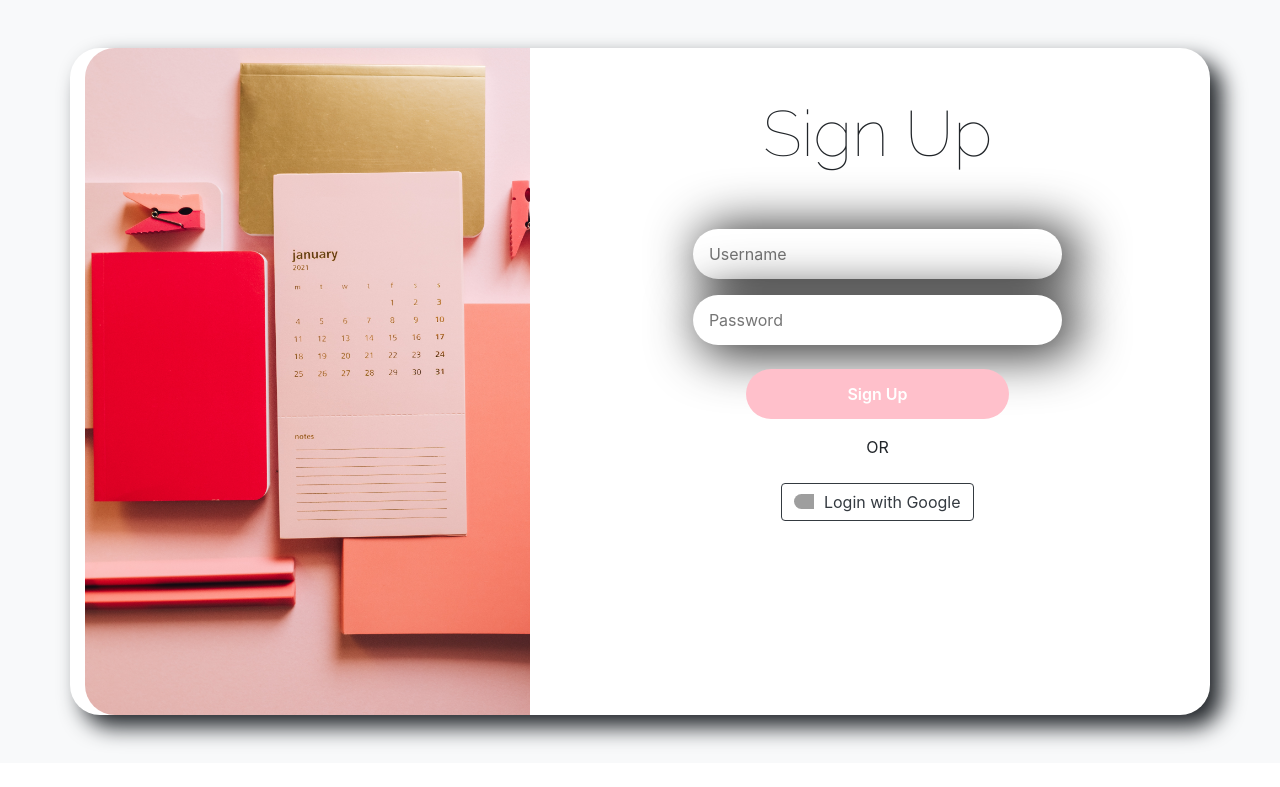
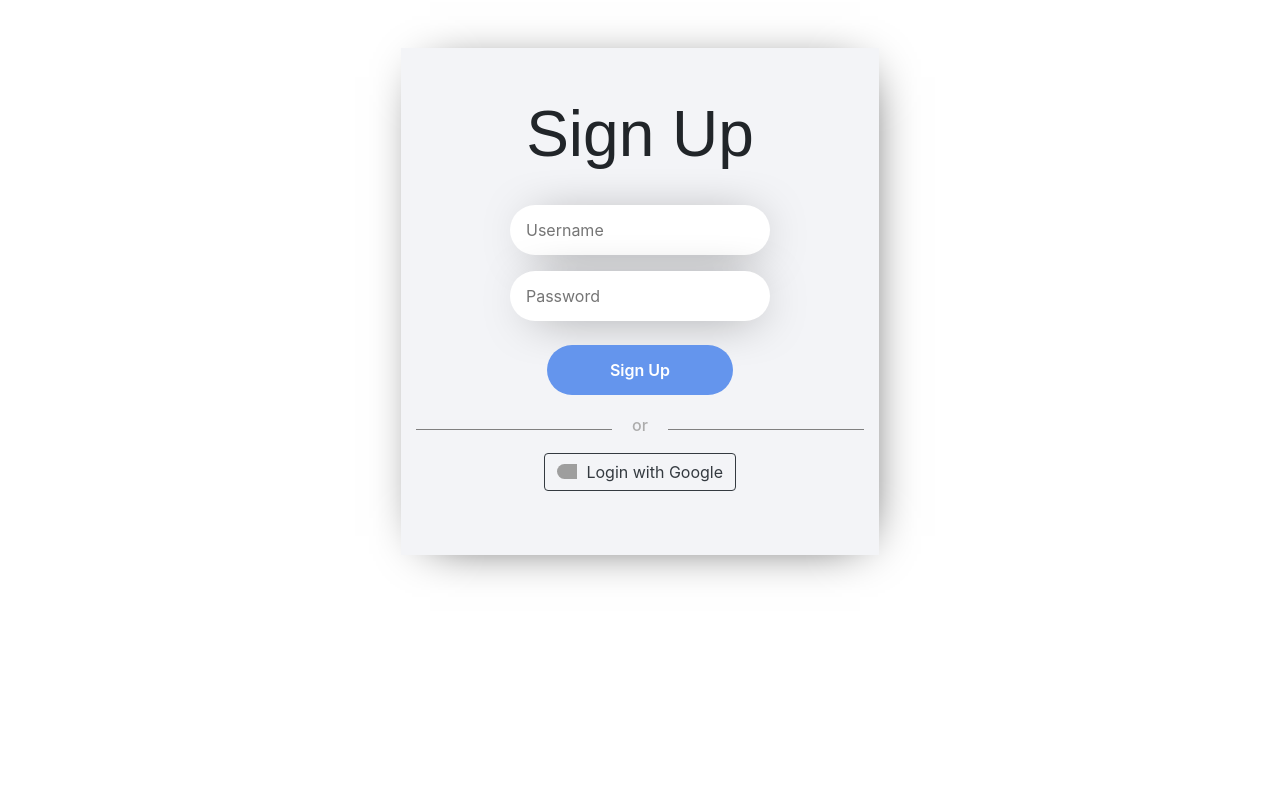
Before and after one commit to nparker19/project2-Group3-006, a Flask app: page /signup in a window 1280 px wide. Shown: the top 787 px of the page. Run offline with Flask 2, Linux system fonts and the light colour scheme; some libraries are stand-ins or nearby versions; some web fonts are replaced; grey boxes are pictures that could not be loaded.

Commit message:
Adding styling, and table to authenticate user in database

```diff
--- a/models.py
+++ b/models.py
@@ -5,6 +5,7 @@ from flask_login import UserMixin
 class User(UserMixin, db.Model):
     id = db.Column(db.Integer, primary_key=True)
     email = db.Column(db.String(80))
+    username = db.Column(db.String(80))
 
     def __repr__(self):
         return f"<User {self.email}>"
--- a/templates/signup.html
+++ b/templates/signup.html
@@ -9,10 +9,22 @@
       box-sizing: border-box;
     }
 
+    .center {
+      margin: auto;
+      width: 50%;
+      padding: 10px;
+    }
+
     .row {
       background: white;
       border-radius: 30px;
       box-shadow: 12px 12px 22px;
+    }
+
+    .box {
+      background-color: #f3f4f7;
+      -webkit-box-shadow: 5px 5px 50px -24px #000000;
+      box-shadow: 5px 5px 50px -24px #000000;
     }
 
     .login img {
@@ -23,8 +35,15 @@
     .login h1 {
       font-size: 4rem;
       font-weight: 500;
-      font-family: "Open Sans Condensed", sans-serif;
-      font-family: "Raleway", sans-serif;
+      font-family: 'Gotham Thin', sans-serif;
+    }
+
+    .login {
+      margin: 0;
+      padding: 0;
+      border: 0;
+      width: 100%;
+      height: 100%;
     }
 
     .inp {
@@ -33,8 +52,24 @@
       border: none;
       outline: none;
       border-radius: 60px;
-      -webkit-box-shadow: 10px 4px 50px 6px rgba(0, 0, 0, 0.82);
-      box-shadow: 10px 4px 50px 6px rgba(0, 0, 0, 0.82);
+      -webkit-box-shadow: 5px 5px 50px -19px #000000;
+      box-shadow: 5px 5px 50px -19px #000000;
+    }
+
+    .divider {
+      width: 100%;
+      text-align: center;
+      margin: auto;
+      border-bottom: 1px solid grey;
+      line-height: 0.5rem;
+      margin: 5px 0 15px;
+    }
+
+    .divider span {
+      background-color: #f3f4f7;
+      font-size: medium;
+      color: #acacac;
+      padding: 0 20px;
     }
 
     .btn1 {
@@ -44,7 +79,7 @@
       outline: none;
       border-radius: 60px;
       font-weight: 600;
-      background: pink;
+      background: #6495ED;
       color: white;
     }
   </style>
@@ -52,11 +87,11 @@
   <meta name="viewport" content="width=device-width, initial-scale=1">
   <link href="https://cdn.jsdelivr.net/npm/bootstrap@5.1.3/dist/css/bootstrap.min.css" rel="stylesheet"
     integrity="sha384-1BmE4kWBq78iYhFldvKuhfTAU6auU8tT94WrHftjDbrCEXSU1oBoqyl2QvZ6jIW3" crossorigin="anonymous">
-  <link rel="stylesheet" href="/static/style.css">
+
   <link rel="preconnect" href="https://fonts.googleapis.com">
   <link rel="preconnect" href="https://fonts.gstatic.com" crossorigin>
   <script src="https://kit.fontawesome.com/c26cd2166c.js"></script>
-  <link href="https://fonts.googleapis.com/css2?family=Raleway:wght@100&display=swap" rel="stylesheet">
+  <link href="http://fonts.cdnfonts.com/css/gotham" rel="stylesheet">
   <link rel="stylesheet" href="https://maxcdn.bootstrapcdn.com/bootstrap/4.0.0/css/bootstrap.min.css"
     integrity="sha384-Gn5384xqQ1aoWXA+058RXPxPg6fy4IWvTNh0E263XmFcJlSAwiGgFAW/dAiS6JXm" crossorigin="anonymous">
   <script src="https://maxcdn.bootstrapcdn.com/bootstrap/4.0.0/js/bootstrap.min.js"
@@ -65,17 +100,12 @@
 </head>
 
 <body>
-  <section class="login py-5 bg-light">
-    <div class="container">
-      <div class="row">
-        <div class="col-lg-5">
-          <img src="../appimg.jpg" class="img-fluid" alt=" ">
-        </div>
-        <div class="col-lg-7 text-center py-5">
+  <div class="container col-lg-7 login py-5">
+    <div class="col-lg-8 text-center py-5 center box">
       <h1> Sign Up </h1>
 
       <form action="" method="post">
-            <div class="form-row pt-5">
+        <div class="form-row pt-4">
           <div class="offset-1 col-lg-10">
             <input type="text" class="inp px-3" placeholder="Username" value="{{
           request.form.username }}">
@@ -96,7 +126,7 @@
           </div>
         </div>
       </form>
-          <p>OR</p>
+      <h2 class="divider"><span>or</span></h2>
       <div class="form-row pt-2 pb-3">
         <div class="offset-1 col-lg-10">
           <a class="btn btn-outline-dark" href="/login/google" role="button" style="text-transform:none">
@@ -111,7 +141,6 @@
 
   </div>
   </div>
-  </section>
 
   <script src="https://cdn.jsdelivr.net/npm/bootstrap@5.1.3/dist/js/bootstrap.bundle.min.js"
     integrity="sha384-ka7Sk0Gln4gmtz2MlQnikT1wXgYsOg+OMhuP+IlRH9sENBO0LRn5q+8nbTov4+1p"
```
Also changed, not shown: templates/login.html (+45 -16 lines). Lines whose indentation alone changed are shown as unchanged.
